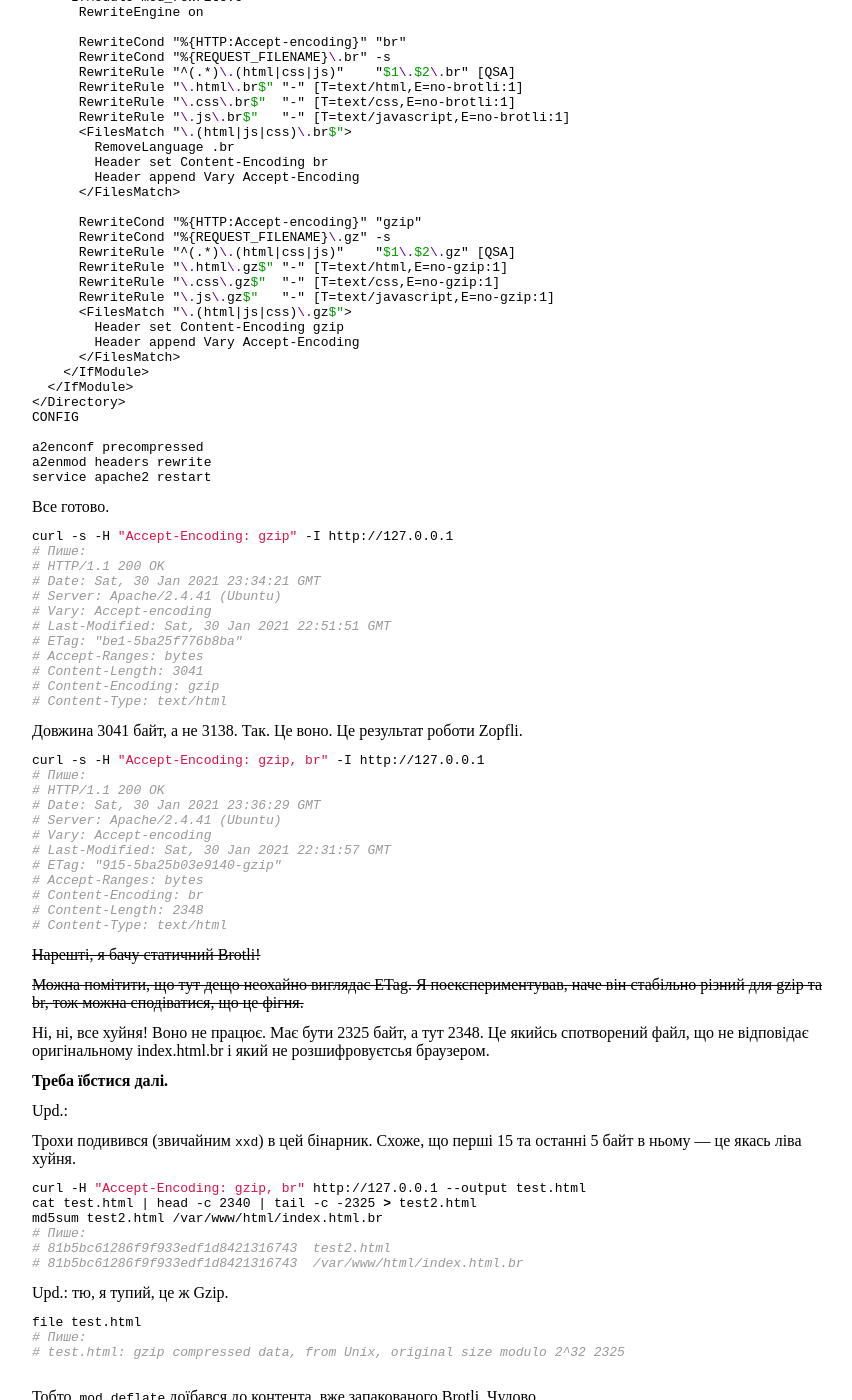
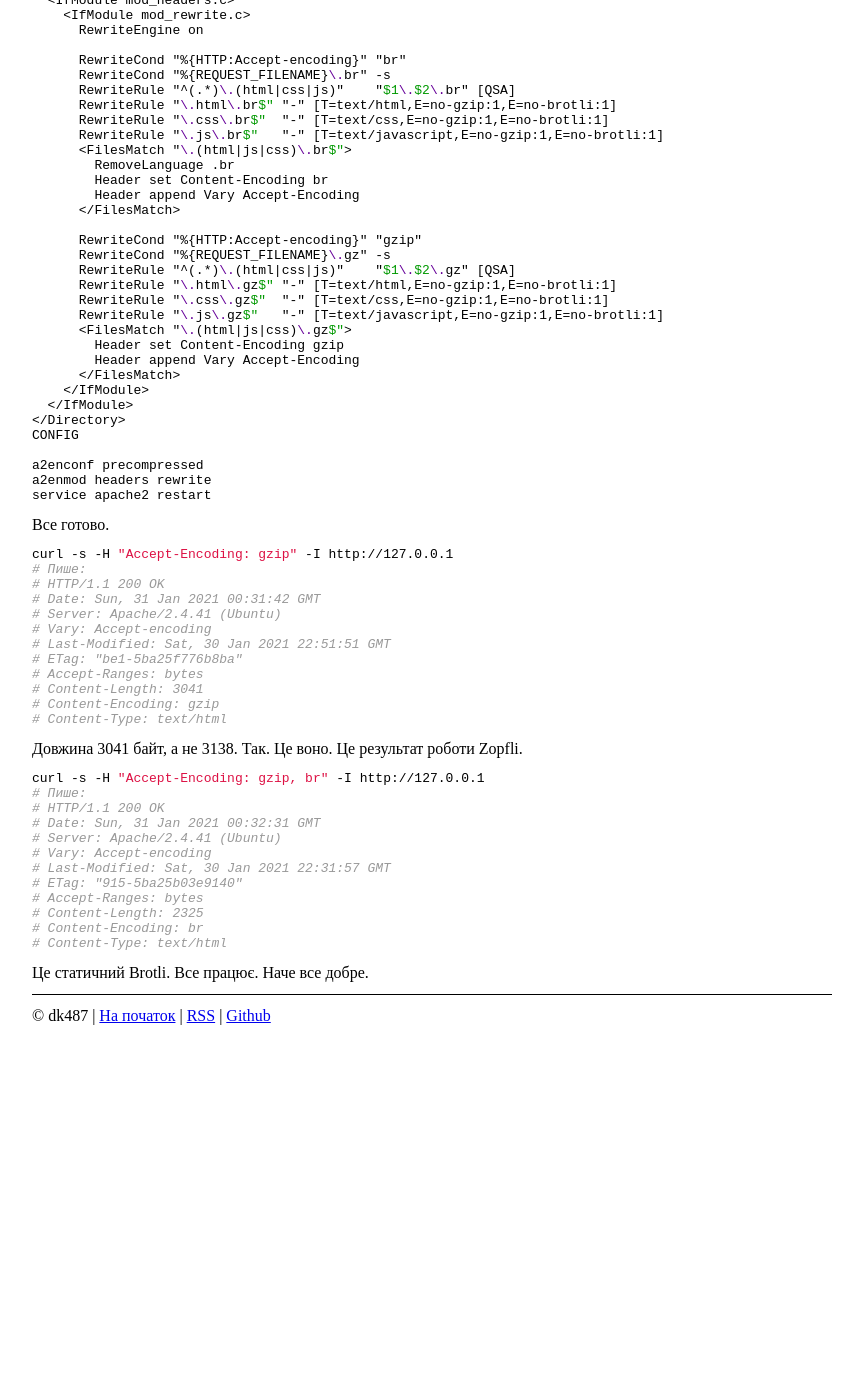
Before and after one commit to dk487/test.de.co.ua, a Jekyll site: the page built from _posts/2021/2021-01-31-grip-ok.md, in a window 1280 px wide and 1400 px high, scrolled down 695 px. Shown: the whole window, without its empty margins (208-1060 px from the left). Built offline with Jekyll 4.4.1, drawn with Linux system fonts in a browser that asks for light colours; after the commit the page ends 1748 px from its top, so only the background shows below that; some of the changed text lies outside the part shown.

Commit message:
Finally!

````diff
--- a/_posts/2021/2021-01-31-grip-ok.md
+++ b/_posts/2021/2021-01-31-grip-ok.md
@@ -52,9 +52,9 @@ cat - >/etc/apache2/conf-available/precompressed.conf <<'CONFIG'
       RewriteCond "%{HTTP:Accept-encoding}" "br"
       RewriteCond "%{REQUEST_FILENAME}\.br" -s
       RewriteRule "^(.*)\.(html|css|js)"    "$1\.$2\.br" [QSA]
-      RewriteRule "\.html\.br$" "-" [T=text/html,E=no-brotli:1]
-      RewriteRule "\.css\.br$"  "-" [T=text/css,E=no-brotli:1]
-      RewriteRule "\.js\.br$"   "-" [T=text/javascript,E=no-brotli:1]
+      RewriteRule "\.html\.br$" "-" [T=text/html,E=no-gzip:1,E=no-brotli:1]
+      RewriteRule "\.css\.br$"  "-" [T=text/css,E=no-gzip:1,E=no-brotli:1]
+      RewriteRule "\.js\.br$"   "-" [T=text/javascript,E=no-gzip:1,E=no-brotli:1]
       <FilesMatch "\.(html|js|css)\.br$">
         RemoveLanguage .br
         Header set Content-Encoding br
@@ -64,9 +64,9 @@ cat - >/etc/apache2/conf-available/precompressed.conf <<'CONFIG'
       RewriteCond "%{HTTP:Accept-encoding}" "gzip"
       RewriteCond "%{REQUEST_FILENAME}\.gz" -s
       RewriteRule "^(.*)\.(html|css|js)"    "$1\.$2\.gz" [QSA]
-      RewriteRule "\.html\.gz$" "-" [T=text/html,E=no-gzip:1]
-      RewriteRule "\.css\.gz$"  "-" [T=text/css,E=no-gzip:1]
-      RewriteRule "\.js\.gz$"   "-" [T=text/javascript,E=no-gzip:1]
+      RewriteRule "\.html\.gz$" "-" [T=text/html,E=no-gzip:1,E=no-brotli:1]
+      RewriteRule "\.css\.gz$"  "-" [T=text/css,E=no-gzip:1,E=no-brotli:1]
+      RewriteRule "\.js\.gz$"   "-" [T=text/javascript,E=no-gzip:1,E=no-brotli:1]
       <FilesMatch "\.(html|js|css)\.gz$">
         Header set Content-Encoding gzip
         Header append Vary Accept-Encoding
@@ -87,7 +87,7 @@ service apache2 restart
 curl -s -H "Accept-Encoding: gzip" -I http://127.0.0.1
 # Пише:
 # HTTP/1.1 200 OK
-# Date: Sat, 30 Jan 2021 23:34:21 GMT
+# Date: Sun, 31 Jan 2021 00:31:42 GMT
 # Server: Apache/2.4.41 (Ubuntu)
 # Vary: Accept-encoding
 # Last-Modified: Sat, 30 Jan 2021 22:51:51 GMT
@@ -104,48 +104,18 @@ curl -s -H "Accept-Encoding: gzip" -I http://127.0.0.1
 curl -s -H "Accept-Encoding: gzip, br" -I http://127.0.0.1
 # Пише:
 # HTTP/1.1 200 OK
-# Date: Sat, 30 Jan 2021 23:36:29 GMT
+# Date: Sun, 31 Jan 2021 00:32:31 GMT
 # Server: Apache/2.4.41 (Ubuntu)
 # Vary: Accept-encoding
 # Last-Modified: Sat, 30 Jan 2021 22:31:57 GMT
-# ETag: "915-5ba25b03e9140-gzip"
+# ETag: "915-5ba25b03e9140"
 # Accept-Ranges: bytes
+# Content-Length: 2325
 # Content-Encoding: br
-# Content-Length: 2348
 # Content-Type: text/html
 ```
 
-~~Нарешті, я бачу статичний Brotli!~~
-
-~~Можна помітити, що тут дещо неохайно виглядає ETag. Я поекспериментував, наче він стабільно різний для gzip та br, тож можна сподіватися, що це фігня.~~
-
-Ні, ні, все хуйня! Воно не працює. Має бути 2325 байт, а тут 2348. Це якийсь спотворений файл, що не відповідає оригінальному index.html.br і який не розшифровуєтсья браузером.
-
-**Треба їбстися далі.**
-
-Upd.:
-
-Трохи подивився (звичайним `xxd`) в цей бінарник. Схоже, що перші 15 та останні 5 байт в ньому — це якась ліва хуйня.
-
-```sh
-curl -H "Accept-Encoding: gzip, br" http://127.0.0.1 --output test.html
-cat test.html | head -c 2340 | tail -c -2325 > test2.html
-md5sum test2.html /var/www/html/index.html.br
-# Пише:
-# 81b5bc61286f9f933edf1d8421316743  test2.html
-# 81b5bc61286f9f933edf1d8421316743  /var/www/html/index.html.br
-```
-
-Upd.: тю, я тупий, це ж Gzip.
-
-```sh
-file test.html
-# Пише:
-# test.html: gzip compressed data, from Unix, original size modulo 2^32 2325
-
-```
-
-Тобто, `mod_deflate` доїбався до контента, вже запакованого Brotli. Чудово.
+Це статичний Brotli. Все працює. Наче все добре.
 
 [1]: https://httpd.apache.org/docs/2.4/mod/mod_deflate.html#precompressed
 [2]: /2021/01/26/brotli.html
````
Also changed, not shown: other parts of _posts/2021/2021-01-31-grip-ok.md (+1 -1 lines).
